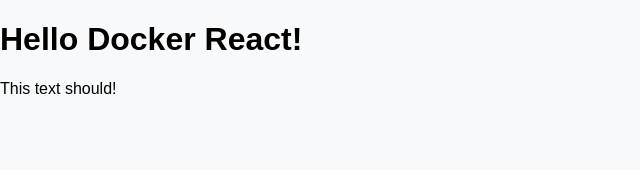
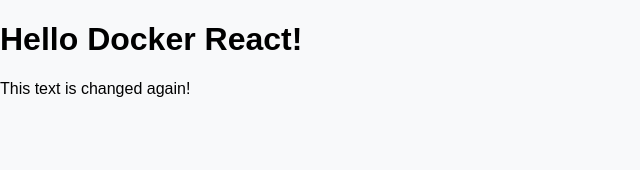
Before and after one commit to kolturkiran/docker-react, a JavaScript app: page / in a window 1280 px wide. Shown: the top 170 px of the page, without its empty margins (0-640 px from the left). Built offline with nearby package versions, Linux system fonts and the light colour scheme; the HTML template or start-up script is replaced by a standard one.

Commit message:
third commit

```diff
--- a/src/App.js
+++ b/src/App.js
@@ -6,7 +6,7 @@
   return (
     <div className="App">
       <h1>Hello Docker React!</h1>
-      <p>This text should!</p>
+      <p>This text is changed again!</p>
     </div>
   );
 }
```
